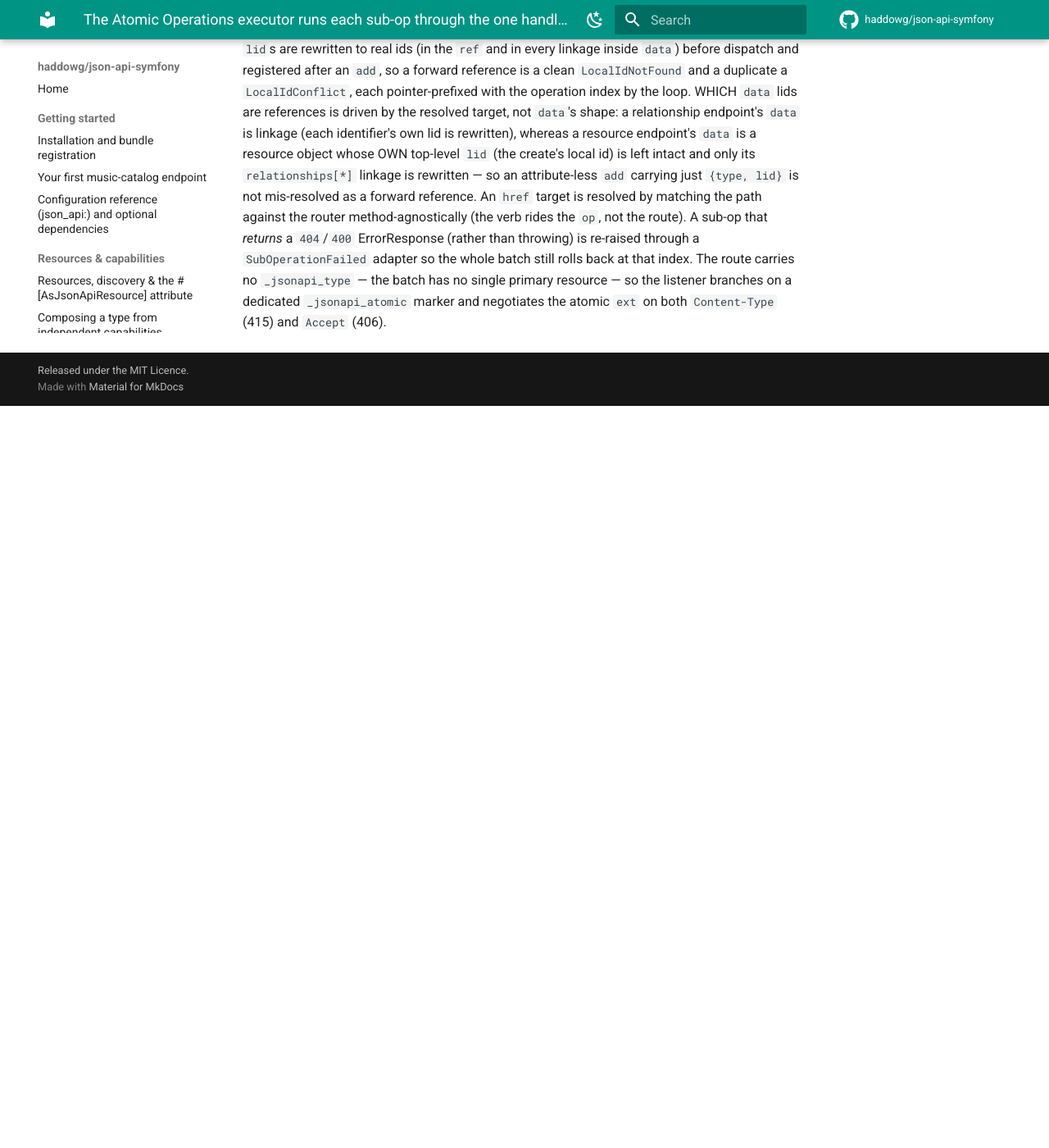
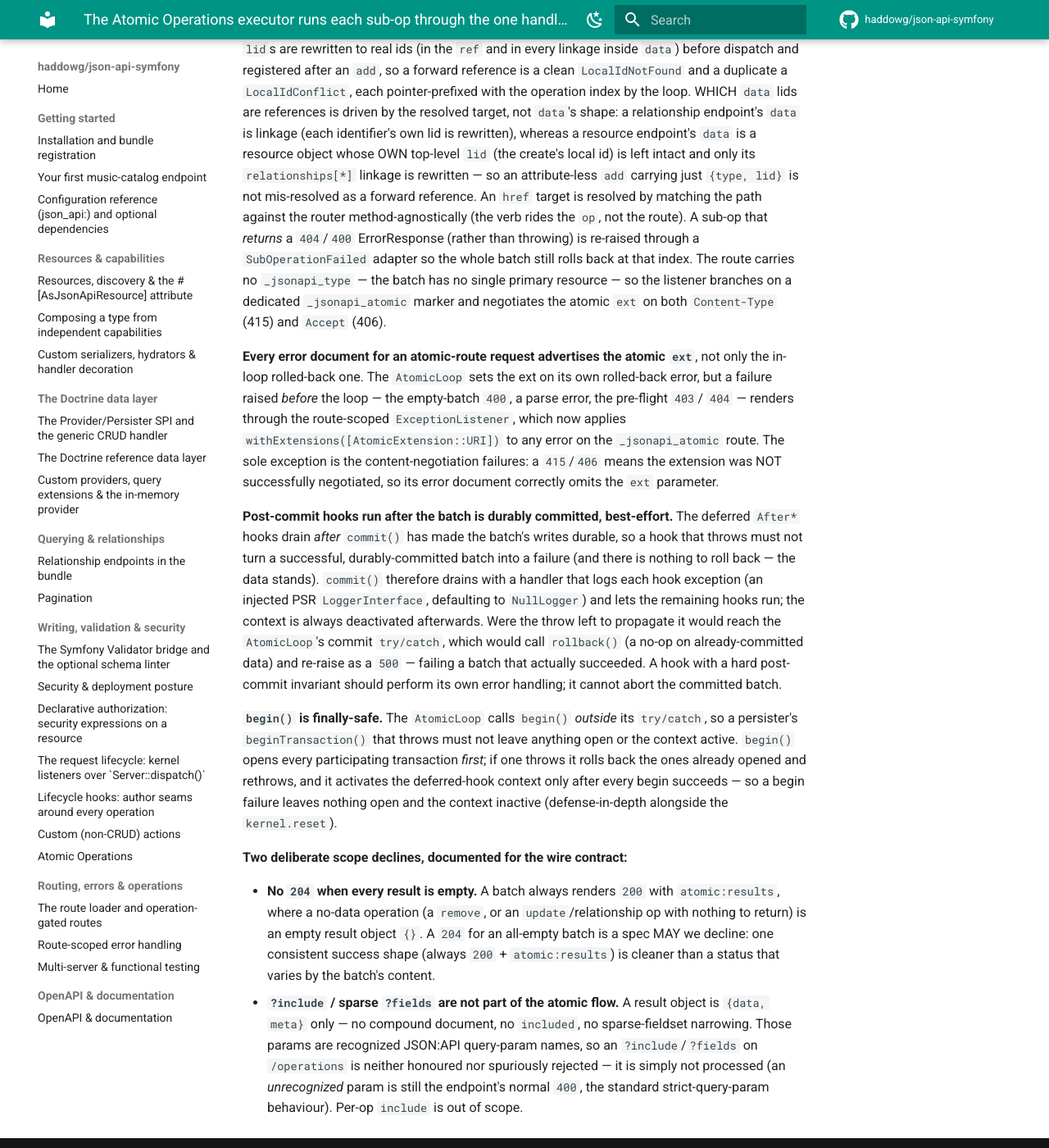
Before and after one commit to haddowg/json-api-symfony, an MkDocs documentation site: the page built from docs/adr/0088-atomic-operations-executor.md, in a window 1280 px wide and 1400 px high, scrolled down 1092 px. Shown: the whole window at 82% size. Built offline with MkDocs 1.6.1 and Material for MkDocs 9.7.7, drawn with Linux system fonts in a browser that asks for light colours; comment, search, counter and statistics services are not loaded; before the commit the page ends 1587 px from its top, so only the background shows below that.

Commit message:
docs(atomic): document the operations endpoint
A bundle Atomic Operations page (enabling it, a worked local-id batch example, the
transaction + lifecycle-hook contract, the error model, and the single-transactional-
persister-per-batch limitation), the config reference, the enabled example app, and
the ADR updates recording the no-204 and include/fields-not-honoured decisions.

````diff
--- a/docs/adr/0088-atomic-operations-executor.md
+++ b/docs/adr/0088-atomic-operations-executor.md
@@ -50,3 +50,42 @@
 still rolls back at that index. The route carries no `_jsonapi_type` — the batch has no single
 primary resource — so the listener branches on a dedicated `_jsonapi_atomic` marker and
 negotiates the atomic `ext` on both `Content-Type` (415) and `Accept` (406).
+
+**Every error document for an atomic-route request advertises the atomic `ext`**, not only the
+in-loop rolled-back one. The `AtomicLoop` sets the ext on its own rolled-back error, but a
+failure raised *before* the loop — the empty-batch `400`, a parse error, the pre-flight `403`/
+`404` — renders through the route-scoped `ExceptionListener`, which now applies
+`withExtensions([AtomicExtension::URI])` to any error on the `_jsonapi_atomic` route. The sole
+exception is the content-negotiation failures: a `415`/`406` means the extension was NOT
+successfully negotiated, so its error document correctly omits the `ext` parameter.
+
+**Post-commit hooks run after the batch is durably committed, best-effort.** The deferred `After*`
+hooks drain *after* `commit()` has made the batch's writes durable, so a hook that throws must
+not turn a successful, durably-committed batch into a failure (and there is nothing to roll back
+— the data stands). `commit()` therefore drains with a handler that logs each hook exception (an
+injected PSR `LoggerInterface`, defaulting to `NullLogger`) and lets the remaining hooks run; the
+context is always deactivated afterwards. Were the throw left to propagate it would reach the
+`AtomicLoop`'s commit `try/catch`, which would call `rollback()` (a no-op on already-committed
+data) and re-raise as a `500` — failing a batch that actually succeeded. A hook with a hard
+post-commit invariant should perform its own error handling; it cannot abort the committed batch.
+
+**`begin()` is finally-safe.** The `AtomicLoop` calls `begin()` *outside* its `try/catch`, so a
+persister's `beginTransaction()` that throws must not leave anything open or the context active.
+`begin()` opens every participating transaction *first*; if one throws it rolls back the ones
+already opened and rethrows, and it activates the deferred-hook context only after every begin
+succeeds — so a begin failure leaves nothing open and the context inactive (defense-in-depth
+alongside the `kernel.reset`).
+
+**Two deliberate scope declines, documented for the wire contract:**
+
+- **No `204` when every result is empty.** A batch always renders `200` with `atomic:results`,
+  where a no-data operation (a `remove`, or an `update`/relationship op with nothing to return) is
+  an empty result object `{}`. A `204` for an all-empty batch is a spec MAY we decline: one
+  consistent success shape (always `200` + `atomic:results`) is cleaner than a status that varies
+  by the batch's content.
+- **`?include` / sparse `?fields` are not part of the atomic flow.** A result object is `{data,
+  meta}` only — no compound document, no `included`, no sparse-fieldset narrowing. Those params are
+  recognized JSON:API query-param names, so an `?include`/`?fields` on `/operations` is neither
+  honoured nor spuriously rejected — it is simply not processed (an *unrecognized* param is still
+  the endpoint's normal `400`, the standard strict-query-param behaviour). Per-op `include` is out
+  of scope.
--- /dev/null
+++ b/docs/atomic-operations.md
@@ -0,0 +1,181 @@
+# Atomic Operations
+
+The [JSON:API Atomic Operations extension](https://jsonapi.org/ext/atomic/) lets a
+client send a **batch of write operations in one request**, applied in order, **all
+or nothing**: either every operation commits, or the first failure rolls the whole
+batch back. A later operation can reference a resource an earlier one created — by a
+client-assigned **local id** (`lid`) — so you can create a parent and its children,
+or wire up relationships, in a single transactional request.
+
+It is **opt-in** and **off by default**. When enabled, each [server](multi-server-and-testing.md)
+gains one endpoint:
+
+```
+POST /operations
+```
+
+## Enabling it
+
+```yaml
+# config/packages/json_api.yaml
+json_api:
+    atomic_operations:
+        enabled: true        # default: false
+        path: /operations    # default: /operations
+```
+
+`path` is the single literal path the endpoint is served at, per server. It must not
+equal any resource's collection path (`/{uriType}`) — that would shadow the type's
+`POST` Create. The [route loader](routing.md) **fails fast at boot** with a clear
+error naming the colliding type if it does, so you cannot ship the shadow by accident.
+
+## The request
+
+The request `Content-Type` **and** `Accept` must both carry the atomic extension's
+media-type parameter:
+
+```
+Content-Type: application/vnd.api+json; ext="https://jsonapi.org/ext/atomic"
+Accept: application/vnd.api+json; ext="https://jsonapi.org/ext/atomic"
+```
+
+A request missing the `ext` on `Content-Type` is a `415`; missing it on `Accept` is a
+`406`. The body carries an ordered `atomic:operations` array:
+
+```json
+{
+  "atomic:operations": [
+    {
+      "op": "add",
+      "data": {
+        "type": "authors",
+        "lid": "new-author",
+        "attributes": { "name": "Margaret Hamilton" }
+      }
+    },
+    {
+      "op": "add",
+      "data": {
+        "type": "articles",
+        "attributes": { "title": "Apollo guidance" },
+        "relationships": {
+          "author": { "data": { "type": "authors", "lid": "new-author" } }
+        }
+      }
+    }
+  ]
+}
+```
+
+Each operation's `op` is `add`, `update`, or `remove`, and it targets its endpoint by:
+
+- a **`ref`** — `{type, id}` (or `{type, lid}`), optionally with a `relationship` to
+  target the relationship-linkage endpoint;
+- an **`href`** — a URL matched against your JSON:API routes (the same route defaults a
+  direct call resolves); or
+- for a resource `add` with neither, the resource object's own `data.type`.
+
+`op` maps to the CRUD verb: a resource `add`/`update`/`remove` is a create / `PATCH` /
+delete; a relationship `add`/`update`/`remove` is an add-to / replace / remove-from.
+
+### Local ids (`lid`)
+
+A create may carry a `lid` — a client-assigned handle for the not-yet-created
+resource. A later operation references it (in a `ref`, in relationship linkage, or in a
+resource object's `relationships`); the executor resolves it to the real, store-assigned
+id after the create runs. References are **backward only**: an operation that references
+a `lid` no earlier operation registered is a `400` `LOCAL_ID_NOT_FOUND`, and a duplicate
+`lid` is a `400` `LOCAL_ID_CONFLICT` — each located at the failing operation's pointer.
+
+## The response
+
+On success, `200 OK` with an `atomic:results` array — one result per operation, in
+order, each a `{data?, meta?}` fragment. An operation with nothing to return (a
+`remove`, or an `update` that yields no body) is the **empty result object** `{}`:
+
+```json
+{
+  "atomic:results": [
+    { "data": { "type": "authors", "id": "3", "attributes": { "name": "Margaret Hamilton" } } },
+    { "data": { "type": "articles", "id": "9", "attributes": { "title": "Apollo guidance" } } }
+  ]
+}
+```
+
+The response always advertises the extension on its `Content-Type`
+(`ext="https://jsonapi.org/ext/atomic"`).
+
+!!! note "Always `200`, never `204`"
+    A batch where every result is empty is still `200` with an `atomic:results` array of
+    empty objects — the bundle deliberately does not return a `204`. One consistent
+    success shape is simpler than a status that varies by the batch's content.
+
+!!! tip "Try it in the example app"
+    The [music-catalog example app](https://github.com/haddowg/json-api-symfony/tree/main/examples/music-catalog-symfony)
+    enables atomic operations (`atomic_operations.enabled: true`), so `POST /operations`
+    is live there. Every entity type is served by the one shared Doctrine persister, so a
+    batch over them is fully atomic. A self-contained batch you can run as-is:
+
+    ```json
+    {
+      "atomic:operations": [
+        { "op": "add", "data": { "type": "playlists", "attributes": { "title": "Morning Run", "public": true } } },
+        { "op": "add", "data": { "type": "playlists", "attributes": { "title": "Late Night Coding", "public": false } } }
+      ]
+    }
+    ```
+
+    sent with both `Content-Type` and `Accept` set to
+    `application/vnd.api+json; ext="https://jsonapi.org/ext/atomic"`, returns `200` with an
+    `atomic:results` array of the two created playlists, each with its server-minted UUID.
+
+## All or nothing
+
+The whole batch runs inside one transaction opened on every participating
+[persister](data-layer.md). The **first** operation that fails — a validation `422`, an
+authorization or mutability `403`, a missing target `404`, a `lid` error `400` — rolls
+back the entire batch and returns a single error document. Each error's `source.pointer`
+is prefixed with the failing operation's index, e.g.
+`/atomic:operations/1/data/attributes/title`. Every error document on the atomic
+endpoint advertises the extension (except the `415`/`406` negotiation failures, where the
+extension was never applied).
+
+!!! warning "Atomicity needs a transactional persister"
+    Every type a batch touches must be backed by a persister that implements
+    `TransactionalDataPersisterInterface` (the Doctrine reference persister does). A batch
+    touching a type whose persister is not transactional is **refused up front** with a
+    `403` `ATOMIC_OPERATIONS_NOT_SUPPORTED`, before any write — so a partial,
+    non-rolled-back batch can never occur. A type with no registered persister at all is a
+    `404` `ATOMIC_TARGET_TYPE_UNKNOWN` (there is no routing step inside a batch to reject an
+    unknown type first).
+
+    The all-or-nothing guarantee is scoped to **one transactional persister per batch**.
+    The default — one shared Doctrine `EntityManager` across every entity-mapped type — is
+    a single persister and is fully atomic. A batch spanning two *distinct* transactional
+    persisters commits them in turn; with no two-phase commit across stores, a later commit
+    failure cannot undo an earlier durable one. Back a batch's types with one transactional
+    persister when you need strict cross-store atomicity.
+
+## Lifecycle hooks under a batch
+
+The per-operation [lifecycle hooks](lifecycle-hooks.md) still fire, with one
+adjustment: a batched write's **`After*` hooks are deferred** to run *after* the whole
+batch commits (so they observe the durably-persisted state), where the **`Before*`**
+hooks run inline (they gate the write). Because the batch is the unit of work, a
+deferred `After*` hook's response replacement is inert under atomic.
+
+An `After*` hook that **throws** is logged and ignored — the batch has already
+committed durably by the time the deferred hooks run, so a throwing post-commit hook
+does **not** fail the response or roll anything back. A hook with a hard post-commit
+invariant must handle its own errors; it cannot abort a committed batch.
+
+## What the atomic endpoint does *not* do
+
+- **No `?include` / sparse `?fields`.** A result object is `{data, meta}` only — no
+  compound document, no `included`, no sparse-fieldset narrowing. An `?include`/`?fields`
+  query parameter on `/operations` is neither honoured nor rejected; it is simply not
+  processed. (An *unrecognized* query parameter is still the endpoint's normal `400`.)
+- **Per-operation handler decoration.** A [handler decorator](custom-serializers-hydrators.md)
+  wraps the batch as a whole, not each sub-operation.
+
+**Next:** [Routing →](routing.md)
--- a/mkdocs.yml
+++ b/mkdocs.yml
@@ -103,6 +103,7 @@
       - lifecycle.md
       - lifecycle-hooks.md
       - actions.md
+      - atomic-operations.md
   - Routing, errors & operations:
       - routing.md
       - errors.md
````
Also changed, not shown: docs/adr/0089-in-memory-cross-store-snapshot-coordinator.md (+9 -0 lines), docs/configuration.md (+5 -1 lines), 1 other file.
